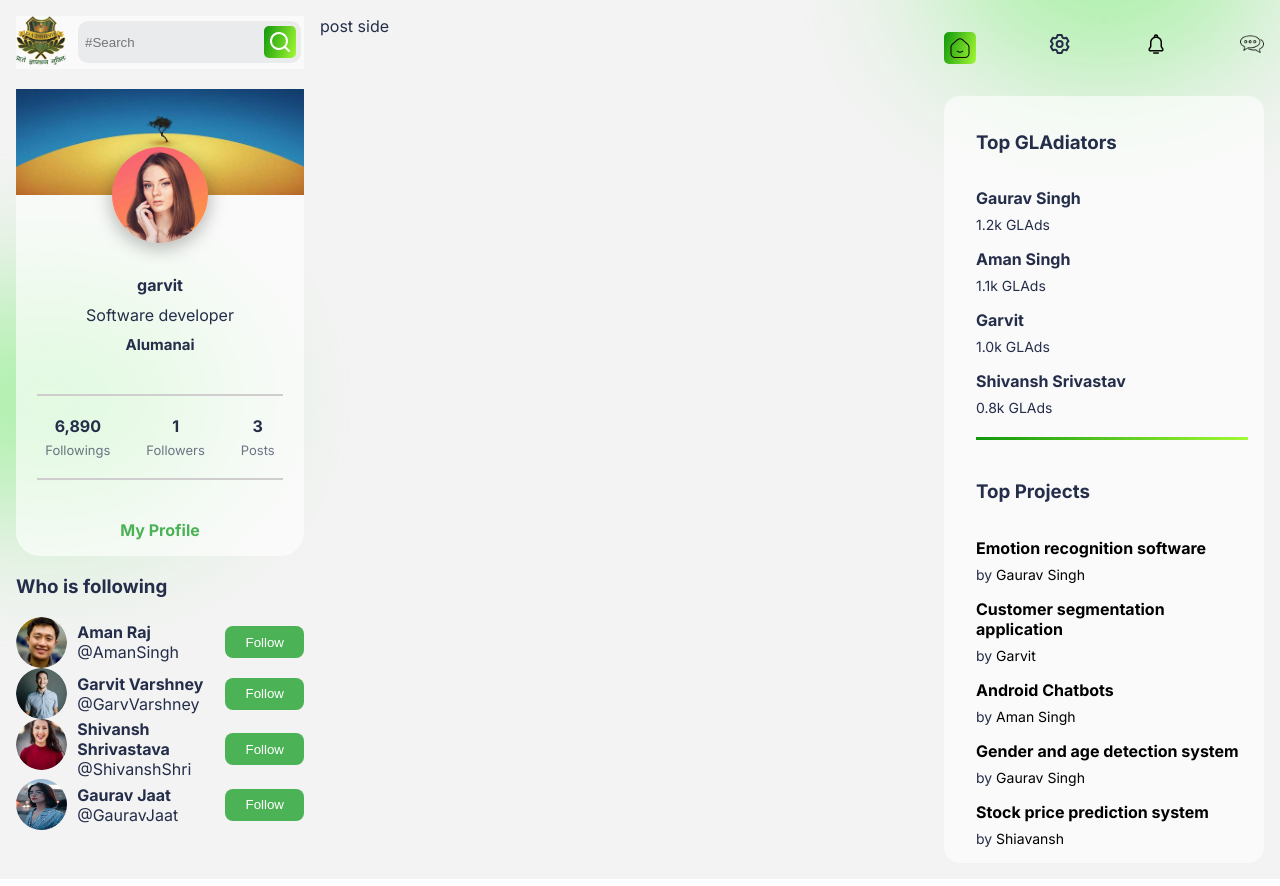
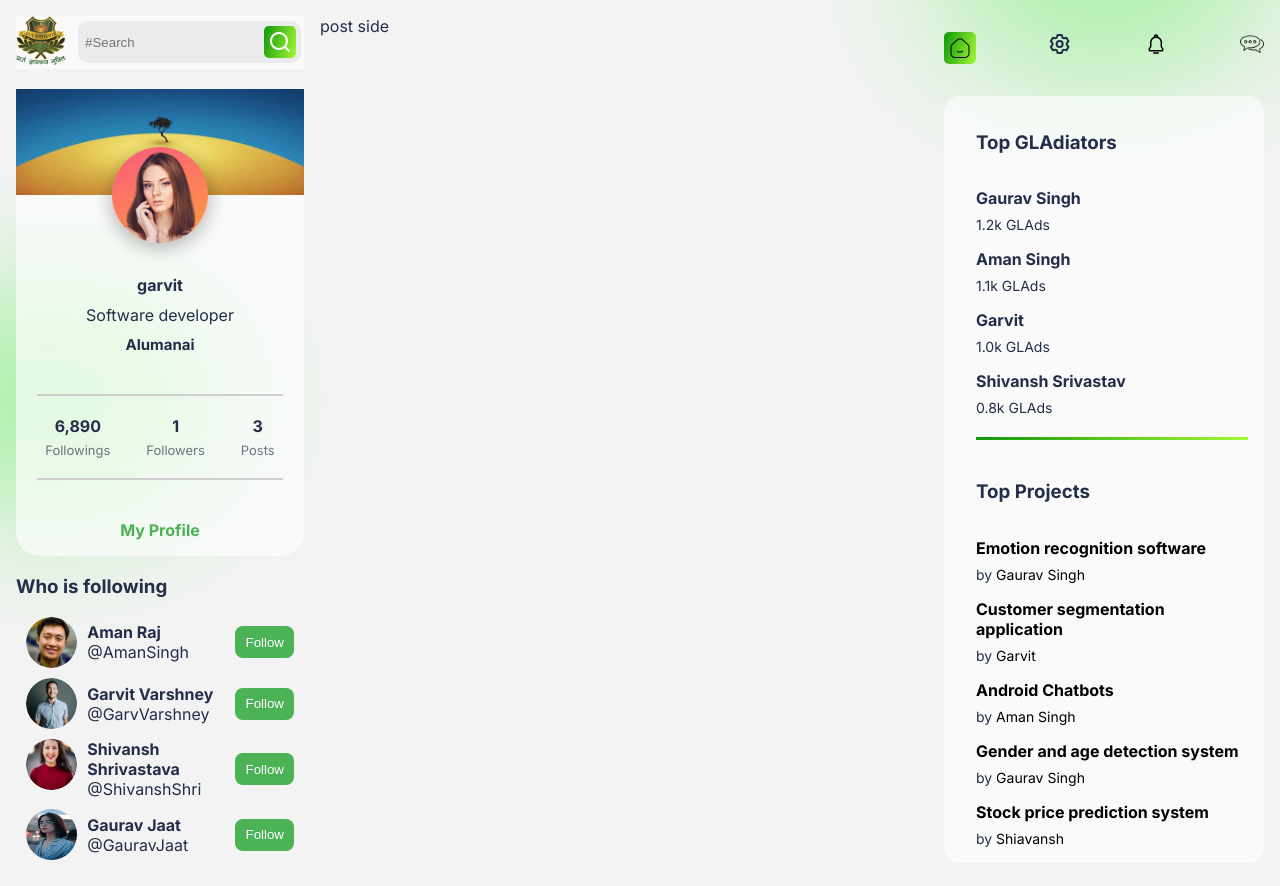
Before and after one commit to aman220/community_GLA, a React (Create React App) app: page / in a window 1280 px wide. Built offline with nearby package versions, Linux system fonts and the light colour scheme.

Commit message:
Update FollowersCard.css

```diff
--- a/src/components/FollowersCard/FollowersCard.css
+++ b/src/components/FollowersCard/FollowersCard.css
@@ -11,6 +11,7 @@
     display: flex;
     justify-content: space-between;
     align-items: center;
+    margin: 10px;
 }
 
 .follower>div{
@@ -37,6 +38,6 @@
 
 .fc-button{
     height: 2rem;
-    padding-left: 20px;
-    padding-right: 20px;
+    padding-left: 10px;
+    padding-right: 10px;
 }
```
